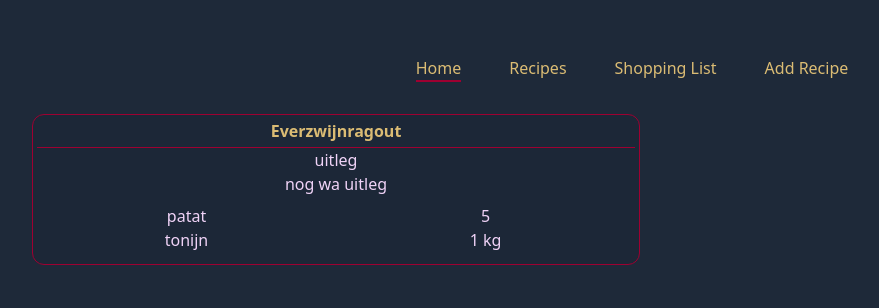
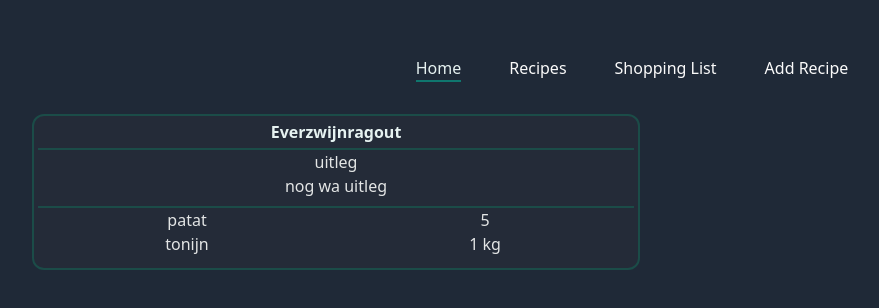
Before and after one commit to lehoucqgj/RecipeApp, a React (Vite) app in the folder recipeapp-ui/: page / in a window 1280 px wide. Shown: the top 308 px of the page, without its empty margins (8-887 px from the left). Built offline with nearby package versions, Linux system fonts and the light colour scheme.

Commit message:
more horror

```diff
--- a/recipeapp-ui/src/components/NavBar.tsx
+++ b/recipeapp-ui/src/components/NavBar.tsx
@@ -11,13 +11,13 @@ export const NavBar = () => {
 
     return (
         <nav>
-            <div className="container flex items-center justify-center p-6 mx-auto text-[#dbbc74]">
+            <div className="container flex items-center justify-center p-6 mx-auto text-[#fafafa]">
                 {links.map(link =>(
                     <p  key={link.to}
                         className={`border-b-2 mx-1.5 sm:mx-6 ${
                             location.pathname === link.to
-                                ? "text-[#dbbc74] border-[#9E0031]"
-                                : "border-transparent hover:text-[#e0ca96] hover:border-[#9E0031]"
+                                ? "text-[#e6f2f1] border-[#0f766e]"
+                                : "border-transparent hover:text-[#e3e5e5] hover:border-[#0f766e]"
                         }`}>
                         <Link to={link.to}>{link.label}</Link>
                     </p>
--- a/recipeapp-ui/src/components/RecipeComponent.tsx
+++ b/recipeapp-ui/src/components/RecipeComponent.tsx
@@ -1,19 +1,19 @@
 
 
 export const RecipeComponent = () => {
-    const pinkClass = "text-[#F0D3F7]";
+    const pinkClass = "text-[#e3e5e5]";
     return (
         <>
-            <div className="m-2 p-1 w-1/2 border rounded-xl border-[#9e0031] bg-[#1c2737]">
-                <p className="pb-1 font-bold text-[#dbbc74] border-b border-[#9e0031]">Everzwijnragout</p>
+            <div className="m-2 p-1 w-1/2 border-2 rounded-xl border-[#1b4c48] bg-[#242b38]">
+                <p className="pb-1 font-bold text-[#e6f2f1] border-b-2 border-[#1b4c48]">Everzwijnragout</p>
                 <p className={pinkClass}>uitleg</p>
                 <p className={pinkClass}>nog wa uitleg</p>
-                <div className="container flex  justify-center my-2">
-                    <ul className="flex-1 text-center text-[#F0D3F7]">
+                <div className="container flex  justify-center my-2 border-t-2 border-[#1b4c48]">
+                    <ul className="flex-1 text-center text-[#e3e5e5]">
                         <li>patat</li>
                         <li>tonijn</li>
                     </ul>
-                    <ul className="flex-1 text-center text-[#F0D3F7]">
+                    <ul className="flex-1 text-center text-[#e3e5e5]">
                         <li>5</li>
                         <li>1 kg</li>
                     </ul>
--- a/recipeapp-ui/src/index.css
+++ b/recipeapp-ui/src/index.css
@@ -1,5 +1,5 @@
 @import "tailwindcss";
 
 body {
-    @apply bg-gray-800
+    @apply bg-[#1f2937]
 }
```
Also changed, not shown: 1 other file (tests, documents, lock files or other folders).
